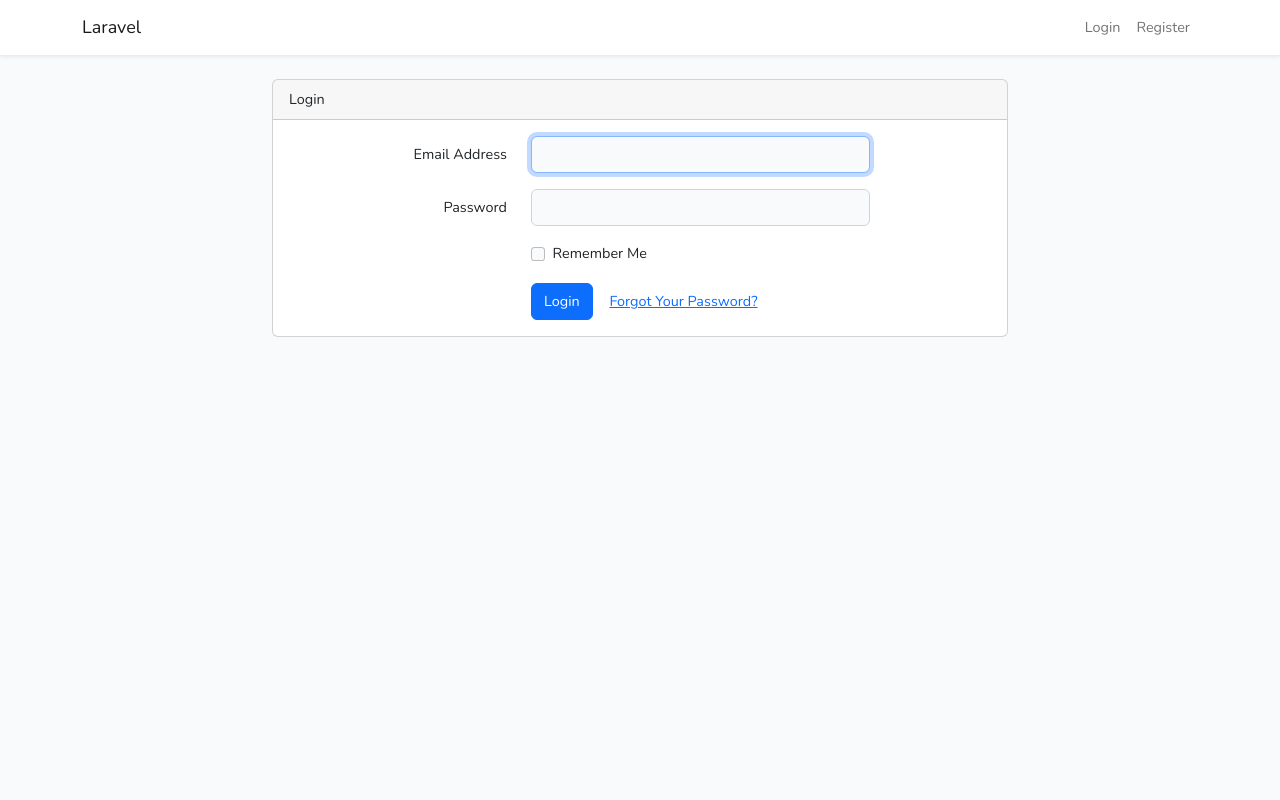
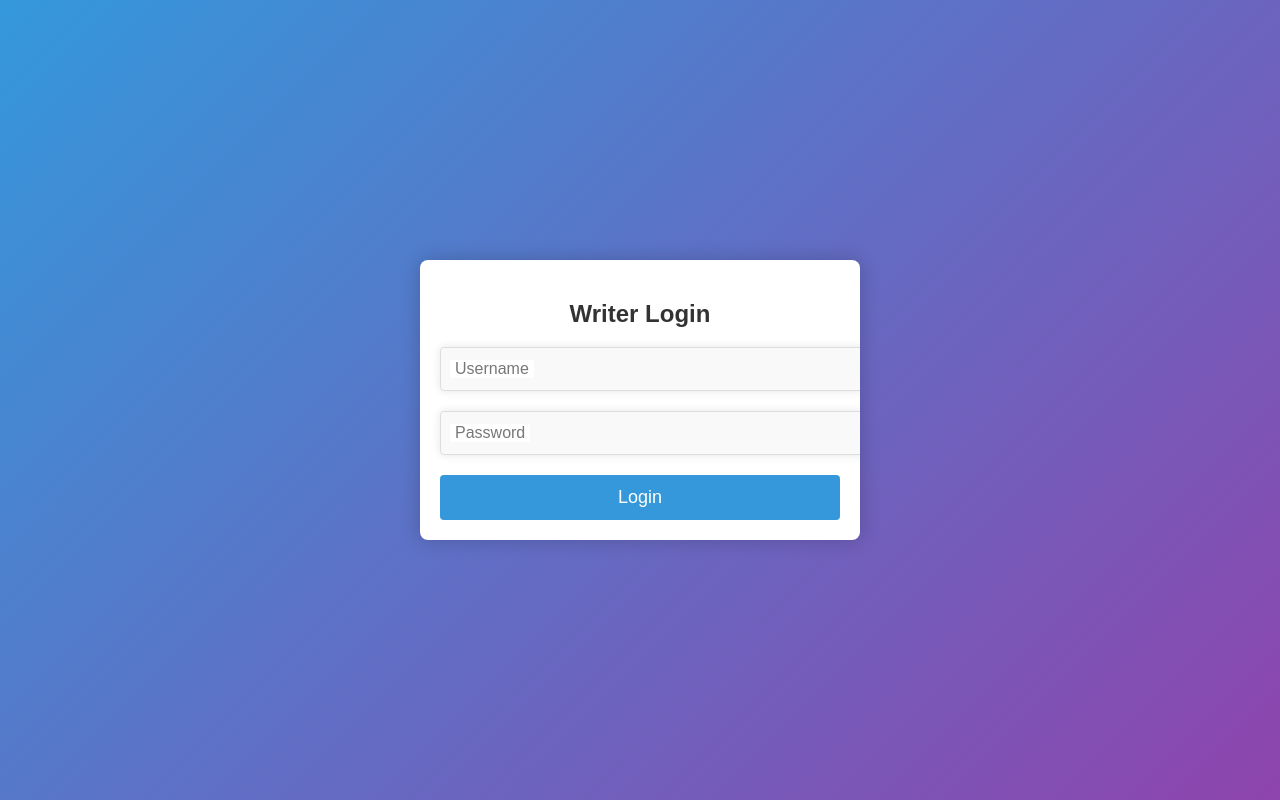
Before and after one commit to dennisngugiwambui/TechnicalWriters, a Laravel app: page /login in a window 1280 px wide. Run offline with Laravel 10, Linux system fonts and the light colour scheme; style sheets or scripts are compiled from the project's sources.

Commit message:
initial commit

```diff
--- a/resources/views/auth/login.blade.php
+++ b/resources/views/auth/login.blade.php
@@ -1,73 +1,124 @@
-@extends('layouts.app')
+<!DOCTYPE html>
+<html lang="en">
+<head>
+    <meta charset="UTF-8">
+    <meta name="viewport" content="width=device-width, initial-scale=1.0">
+    <title>Writer Login</title>
+    <style>
+        body {
+            background: linear-gradient(135deg, #3498db, #8e44ad);
+            font-family: 'Arial', sans-serif;
+            margin: 0;
+            display: flex;
+            align-items: center;
+            justify-content: center;
+            height: 100vh;
+        }
 
-@section('content')
-<div class="container">
-    <div class="row justify-content-center">
-        <div class="col-md-8">
-            <div class="card">
-                <div class="card-header">{{ __('Login') }}</div>
+        .login-container {
+            background-color: #fff;
+            border-radius: 8px;
+            box-shadow: 0 0 20px rgba(0, 0, 0, 0.2);
+            overflow: hidden;
+            width: 400px;
+            max-width: 100%;
+            padding: 20px;
+            text-align: center;
+            animation: fadeInUp 0.8s ease-out;
+        }
 
-                <div class="card-body">
-                    <form method="POST" action="{{ route('login') }}">
-                        @csrf
+        @keyframes fadeInUp {
+            from {
+                opacity: 0;
+                transform: translateY(20px);
+            }
+            to {
+                opacity: 1;
+                transform: translateY(0);
+            }
+        }
 
-                        <div class="row mb-3">
-                            <label for="email" class="col-md-4 col-form-label text-md-end">{{ __('Email Address') }}</label>
+        .login-container h2 {
+            color: #333;
+        }
 
-                            <div class="col-md-6">
-                                <input id="email" type="email" class="form-control @error('email') is-invalid @enderror" name="email" value="{{ old('email') }}" required autocomplete="email" autofocus>
+        .login-form {
+            display: flex;
+            flex-direction: column;
+            gap: 20px;
+        }
 
-                                @error('email')
-                                    <span class="invalid-feedback" role="alert">
-                                        <strong>{{ $message }}</strong>
-                                    </span>
-                                @enderror
-                            </div>
-                        </div>
+        .form-group {
+            position: relative;
+        }
 
-                        <div class="row mb-3">
-                            <label for="password" class="col-md-4 col-form-label text-md-end">{{ __('Password') }}</label>
+        .form-group label {
+            position: absolute;
+            top: 50%;
+            left: 10px;
+            transform: translateY(-50%);
+            background-color: #fff;
+            padding: 0 5px;
+            color: #777;
+            transition: 0.3s;
+        }
 
-                            <div class="col-md-6">
-                                <input id="password" type="password" class="form-control @error('password') is-invalid @enderror" name="password" required autocomplete="current-password">
+        .form-group input {
+            width: 100%;
+            padding: 12px;
+            font-size: 16px;
+            border: 1px solid #ddd;
+            border-radius: 4px;
+            transition: 0.3s;
+            background-color: #f9f9f9;
+            box-shadow: 0 0 10px rgba(0, 0, 0, 0.1);
+        }
 
-                                @error('password')
-                                    <span class="invalid-feedback" role="alert">
-                                        <strong>{{ $message }}</strong>
-                                    </span>
-                                @enderror
-                            </div>
-                        </div>
+        .form-group input:focus {
+            border-color: #3498db;
+            box-shadow: 0 0 10px rgba(52, 152, 219, 0.5);
+        }
 
-                        <div class="row mb-3">
-                            <div class="col-md-6 offset-md-4">
-                                <div class="form-check">
-                                    <input class="form-check-input" type="checkbox" name="remember" id="remember" {{ old('remember') ? 'checked' : '' }}>
+        .form-group input:focus + label {
+            top: 5px;
+            font-size: 12px;
+            color: #3498db;
+        }
 
-                                    <label class="form-check-label" for="remember">
-                                        {{ __('Remember Me') }}
-                                    </label>
-                                </div>
-                            </div>
-                        </div>
+        .login-btn {
+            background-color: #3498db;
+            color: #fff;
+            padding: 12px;
+            border: none;
+            border-radius: 4px;
+            font-size: 18px;
+            cursor: pointer;
+            transition: 0.3s;
+        }
 
-                        <div class="row mb-0">
-                            <div class="col-md-8 offset-md-4">
-                                <button type="submit" class="btn btn-primary">
-                                    {{ __('Login') }}
-                                </button>
+        .login-btn:hover {
+            background-color: #2980b9;
+        }
+    </style>
+</head>
+<body>
 
-                                @if (Route::has('password.request'))
-                                    <a class="btn btn-link" href="{{ route('password.request') }}">
-                                        {{ __('Forgot Your Password?') }}
-                                    </a>
-                                @endif
-                            </div>
-                        </div>
-                    </form>
-                </div>
-            </div>
+<div class="login-container">
+    <h2>Writer Login</h2>
+    <form class="login-form">
+        <div class="form-group">
+            <input type="text" id="username" name="username" required>
+            <label for="username">Username</label>
         </div>
-    </div>
+
+        <div class="form-group">
+            <input type="password" id="password" name="password" required>
+            <label for="password">Password</label>
+        </div>
+
+        <button type="submit" class="login-btn">Login</button>
+    </form>
 </div>
-@endsection
+
+</body>
+</html>
```
Also changed, not shown: database/migrations/2024_02_05_181648_create_orders_table.php.
